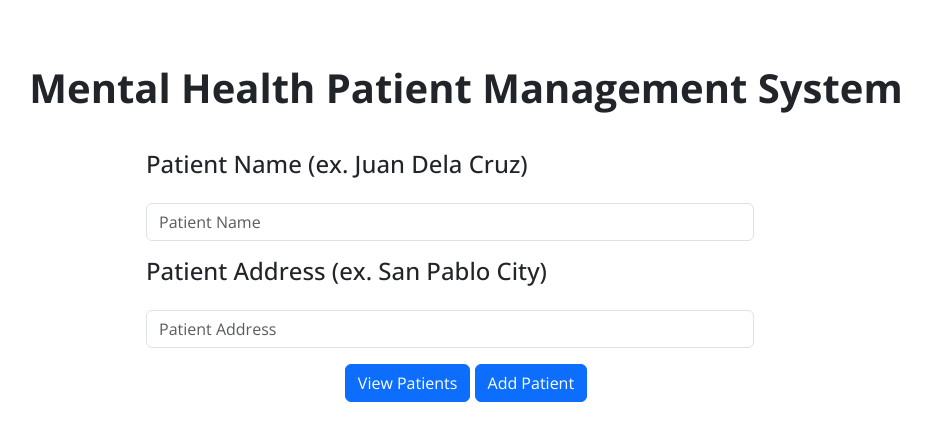
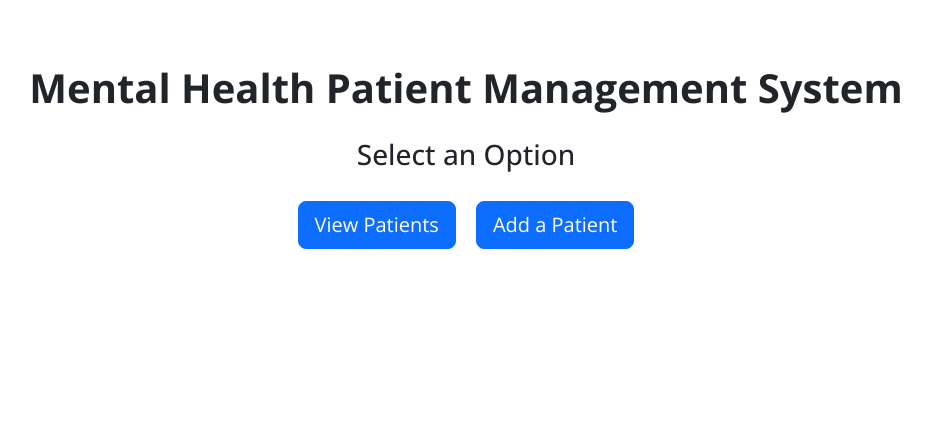
Before and after one commit to aaazezeze1/CRUD-ITEC, a PHP site: page / in a window 1280 px wide. Shown: the top 441 px of the page, without its empty margins (174-1105 px from the left). Run offline with PHP 8.4, Linux system fonts and the light colour scheme.

Commit message:
changed design

```diff
--- a/index.php
+++ b/index.php
@@ -1,39 +1,5 @@
 <?php
-    include("database.php");
 
-    if($_SERVER["REQUEST_METHOD"] == "POST" && $_POST['action'] == 'view') {
-        $sql = "SELECT * FROM tbl_patient;";
-        $result = mysqli_query($conn, $sql);
-
-        if (mysqli_num_rows($result) > 0) {
-            echo "<div class='container mt-4'>";
-            echo "<h4 class='mb-3'>Patient List</h4>";
-            echo "<table class='table table-striped table-hover table-bordered'>";
-            echo "<thead class='table-dark'>";
-            echo "<tr>";
-            echo "<th scope='col'>Patient ID</th>";
-            echo "<th scope='col'>Name</th>";
-            echo "<th scope='col'>Address</th>";
-            echo "</tr>";
-            echo "</thead>";
-            echo "<tbody>";
-
-            while ($row = mysqli_fetch_assoc($result)) {
-                echo "<tr>";
-                echo "<td>" . htmlspecialchars($row['patient_id']) . "</td>";
-                echo "<td>" . htmlspecialchars($row['name']) . "</td>";
-                echo "<td>" . htmlspecialchars($row['address']) . "</td>";
-                echo "</tr>";
-            }
-
-            echo "</tbody>";
-            echo "</table>";
-            echo "</div>";
-
-        } else {
-            echo "<div class='alert alert-warning mt-4'>No patients found.</div>";
-        }
-    }
 ?>
 
 <!DOCTYPE html>
@@ -41,7 +7,8 @@
 <head>
     <meta charset="UTF-8">
     <meta name="viewport" content="width=device-width, initial-scale=1.0">
-    <title>Document</title>
+    <title>MHPMS</title>
+    <link rel="stylesheet" href="style.css">
     <!-- google font -->
     <link rel="preconnect" href="https://fonts.googleapis.com">
     <link rel="preconnect" href="https://fonts.gstatic.com" crossorigin>
@@ -54,47 +21,15 @@
 <body>
     <div class="home">
         <h1 id="title">Mental Health Patient Management System</h1>
-
-        <form action="process.php" method="post">
-            <h4>Patient Name (ex. Juan Dela Cruz)</h4>
-            <div class="input-group">
-                <div class="w-50 p-3">
-                    <input type="text" name="patientName" placeholder="Patient Name" class="form-control">
-                </div>
-            </div>
-            <h4>Patient Address (ex. San Pablo City)</h4>
-            <div class="input-group">
-                <div class="w-50 p-3">
-                    <input type="text" name="patientAddress" placeholder="Patient Address" class="form-control">
-                </div>
-            </div>
-
-            <button type="submit" name="action" value="view" class="btn btn-primary">View Patients</button>
-            <button type="submit" name="action" value="add" class="btn btn-primary">Add Patient</button>
-            <!-- <button type="submit" name="action" value="update" class="btn btn-primary">Update Patient</button>
-            <button type="submit" name="action" value="delete" class="btn btn-danger">Delete</button> -->
-        </form>
+        <h3 id="subtitle">Select an Option</h3>
+        <div class="options">
+            <form action="viewpatient.php" method="post">
+                <button type="submit" name="action" value="view" class="btn btn-primary btn-lg">View Patients</button>
+            </form>
+            <form action="addpatient.php" method="post">
+                <button type="submit" name="action" value="add" class="btn btn-primary btn-lg">Add a Patient</button>
+            </form>
+        </div>
     </div>
-
-    <style>
-        body {
-            font-family: "Open Sans", sans-serif;
-        }
-        #title {
-            margin-bottom: 3%;
-            font-weight: bolder;
-        }
-        .home {
-            margin-top: 5%;
-            text-align: center;
-        }
-        .home h4{
-            text-align: left;
-            margin-left: 25%;
-        }
-        .form-control {
-            margin-left: 50%;
-        }
-    </style>
 </body>
 </html>
--- /dev/null
+++ b/style.css
@@ -0,0 +1,28 @@
+* {
+    font-family: 'Open Sans', sans-serif;
+}
+
+.home {
+    margin-top: 5%;
+    margin-bottom: 3%;
+    text-align: center;
+}
+
+#title {
+    font-weight: bold;
+}
+
+#subtitle {
+    margin-top: 2%;
+}
+
+.options {
+    display: flex;
+    justify-content: center;
+    gap: 20px; /* spacing between buttons */
+    margin-top: 30px;
+}
+
+form {
+    margin: 0;
+}
```
Also changed, not shown: addpatient.php (added, +66 -0 lines), process.php (deleted, +0 -75 lines), viewpatient.php (added, +141 -0 lines).
